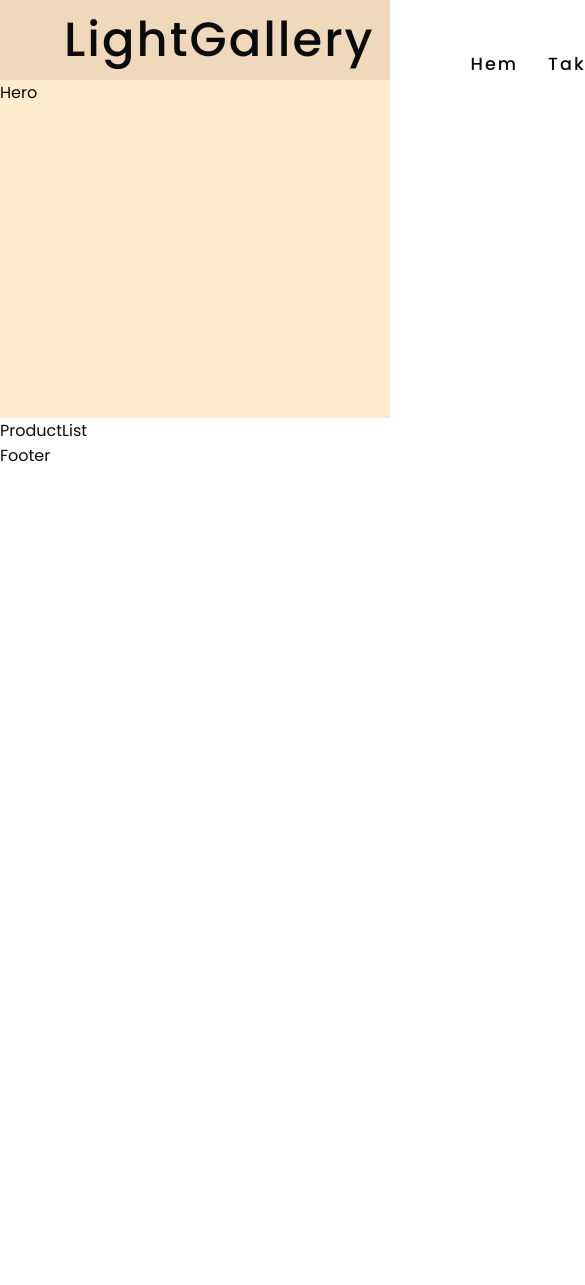
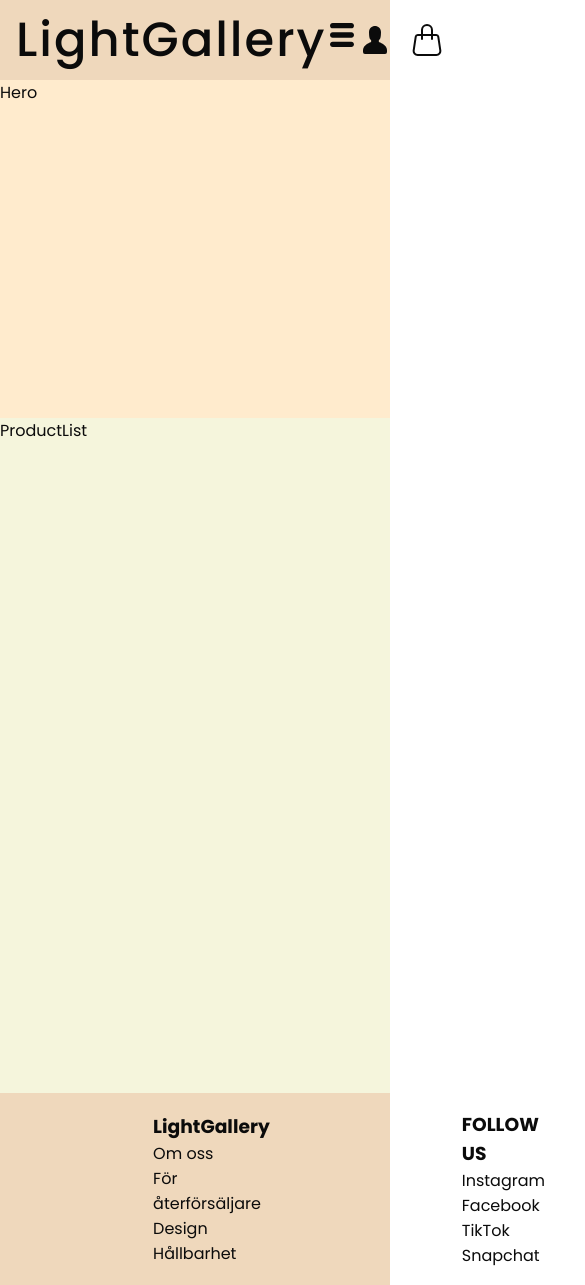
Before and after one commit to SaraAgnestrand/e-commerce_project, a React (Vite) app in the folder client/: page / in a window 390 px wide. Shown: the top 1285 px of the page, 585 px wide, since content can reach past the window. Before the commit the page ends 844 px from the top, so only its background shows below. Built offline with nearby package versions, Linux system fonts and the light colour scheme.

Commit message:
footer and productlist components

```diff
--- a/client/src/components/Footer/Footer.css
+++ b/client/src/components/Footer/Footer.css
@@ -0,0 +1,10 @@
+.footer-section {
+    display: flex;
+    justify-content: center;
+    align-items: center;
+    background-color: rgb(239, 216, 188);
+    gap: 12rem;
+    height: 12rem;
+
+
+}
--- a/client/src/components/Footer/Footer.tsx
+++ b/client/src/components/Footer/Footer.tsx
@@ -1,8 +1,33 @@
+import { Link } from 'react-router-dom';
 import './footer.css'
 
 const Footer = () => {
   return (
-    <div>Footer</div>
+    <div>
+       <div className='footer-section'>
+      <div className='footer-column'>
+        <h3>SUPPORT </h3>
+        <p>FAQ & Kontakt</p>
+        <p>Villkor</p>
+        <p>Privacy policy</p>
+        <p>Retur & Reklamationer</p>
+      </div>
+      <div className='footer-column'>
+      <h3>LightGallery</h3>
+      <p><Link to="/">Om oss</Link></p>
+        <p>För återförsäljare</p>
+        <p>Design</p>
+        <p>Hållbarhet</p>
+      </div>
+      <div className='footer-column'>
+      <h3>FOLLOW US</h3>
+        <p>Instagram</p>
+        <p>Facebook</p>
+        <p>TikTok</p>
+        <p>Snapchat</p>
+      </div>
+    </div>
+    </div>
   )
 }
 
--- a/client/src/components/Hero/Hero.tsx
+++ b/client/src/components/Hero/Hero.tsx
@@ -9,3 +9,9 @@ const Hero = () => {
 }
 
 export default Hero
+
+// https://www.magasin.se/dw/image/v2/BFCS_PRD/on/demandware.static/-/Sites-mdn-master-catalog/default/dw3a6b1183/large2/F9/5712826212301-2.jpg?sw=500&sh=600&sm=fit&sfrm=jpg
+
+// https://tibergsmobler.se/storage/FB578C958D08F8E1E8368DC9279C532141042131A32226247E7A8AF8649E484A/29f05de0758b4da7b84805d35a668c3b/jpg/media/7ff80ba8a7104dc7a8e4b8ddba7b2e9e/New-Works-Tense-pendel-120-90.jpg
+
+//https://www.norrmalmsel.se/pub_images/original/Gross_taklampa_klarglas_byrydens_m1_jpg.jpeg
--- a/client/src/components/Navbar/Navbar.css
+++ b/client/src/components/Navbar/Navbar.css
@@ -16,7 +16,7 @@
     font-weight: 500;
     letter-spacing: 2px;
     color: rgb(11 11 11);
-    margin-left: 4rem; */
+    margin-left: 4rem;
 
 }
 
@@ -44,3 +44,53 @@
     gap: 20px;
     margin-right: 4rem;
 }
+
+.menu-icon {
+    display: none; /* Gömd på större skärmar som standard */
+    cursor: pointer;
+    font-size: 2rem; /* Justera storlek efter behov */
+    color: rgb(11, 11, 11);
+    position: absolute;
+    top: 1rem;
+    right: 1rem;
+    z-index: 1001; /* Se till att den ligger över andra element */
+}
+
+@media (max-width: 768px) {
+    .nav-links {
+        position: absolute;
+        right: 0;
+        top: 5rem;
+        flex-direction: column;
+        background-color: rgb(239, 216, 188);
+        width: 100%;
+        display: none; /* Gömd till en början */
+        margin-left: 0;
+        margin-top: 0;
+        gap: 0;
+    }
+
+    .nav-links a {
+        text-align: center;
+        padding: 10px;
+    }
+
+    .nav-links.active {
+        display: flex; /* Visa när menyikon är klickad */
+    }
+
+    .menu-icon {
+        display: block;
+        cursor: pointer;
+        margin-right: 1rem;
+    }
+
+    .logo, .icon-div {
+        margin-left: 1rem;
+        margin-right: 1rem;
+    }
+
+    .menu-icon {
+        display: block;
+}
+}
--- a/client/src/components/Navbar/Navbar.tsx
+++ b/client/src/components/Navbar/Navbar.tsx
@@ -1,12 +1,19 @@
 import { Link } from 'react-router-dom';
+import { useState } from 'react';
 import { BsHandbag } from "react-icons/bs";
 import { GoPerson } from "react-icons/go";
+import { TiThMenu } from "react-icons/ti";
 import './Navbar.css'
 
 const Navbar = () => {
+  const [isOpen, setIsOpen] = useState(false);
+
   return (
    <div className="navbar-section">
       <h2 className="logo">LightGallery</h2>
+      <div className="menu-icon" onClick={() => setIsOpen(!isOpen)}>
+                <TiThMenu />
+            </div>
       <div className="nav-links">
         <Link to="/">
           Hem
--- a/client/src/components/ProductList/ProductList.css
+++ b/client/src/components/ProductList/ProductList.css
@@ -0,0 +1,4 @@
+.ProductList-section {
+    background-color: beige;
+    height: 80vh;
+}
--- a/client/src/components/ProductList/ProductList.tsx
+++ b/client/src/components/ProductList/ProductList.tsx
@@ -2,7 +2,7 @@ import './ProductList.css'
 
 const ProductList = () => {
   return (
-    <div>ProductList</div>
+    <div className='ProductList-section'>ProductList</div>
   )
 }
 
```
